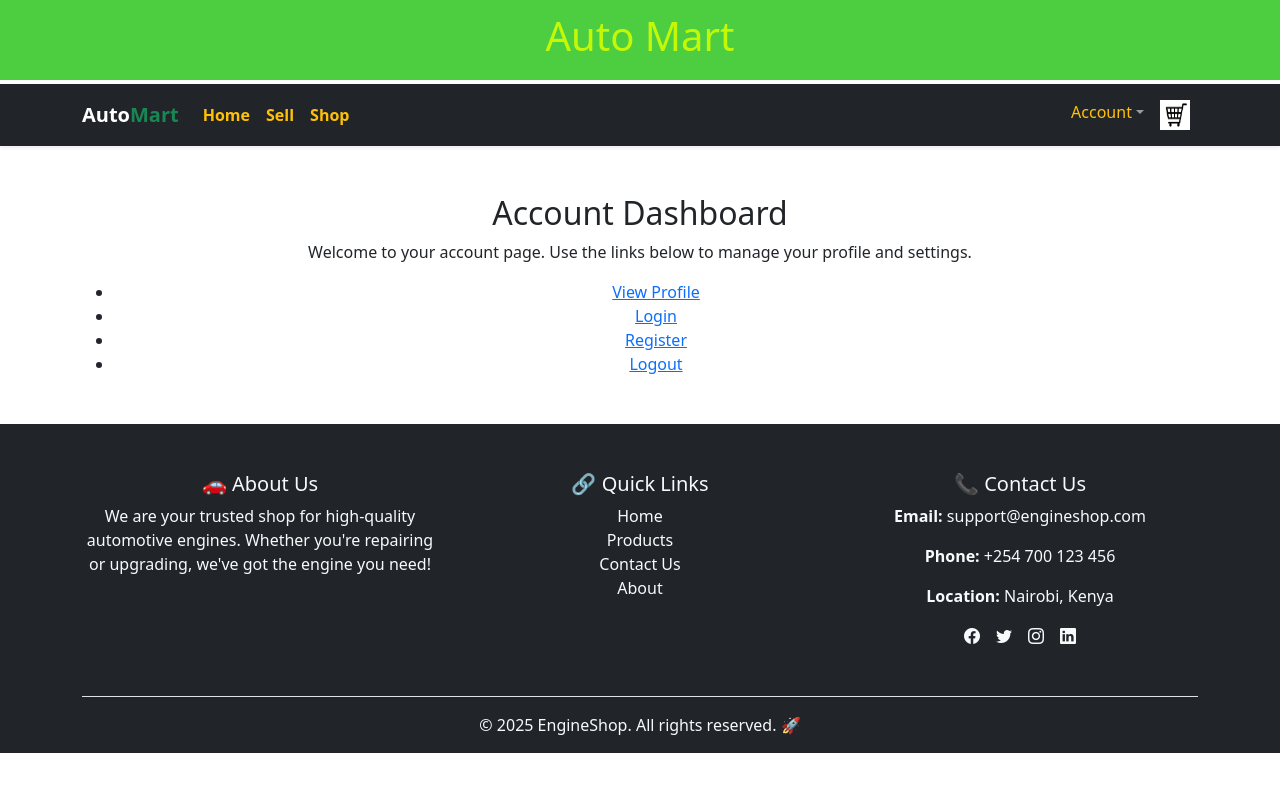
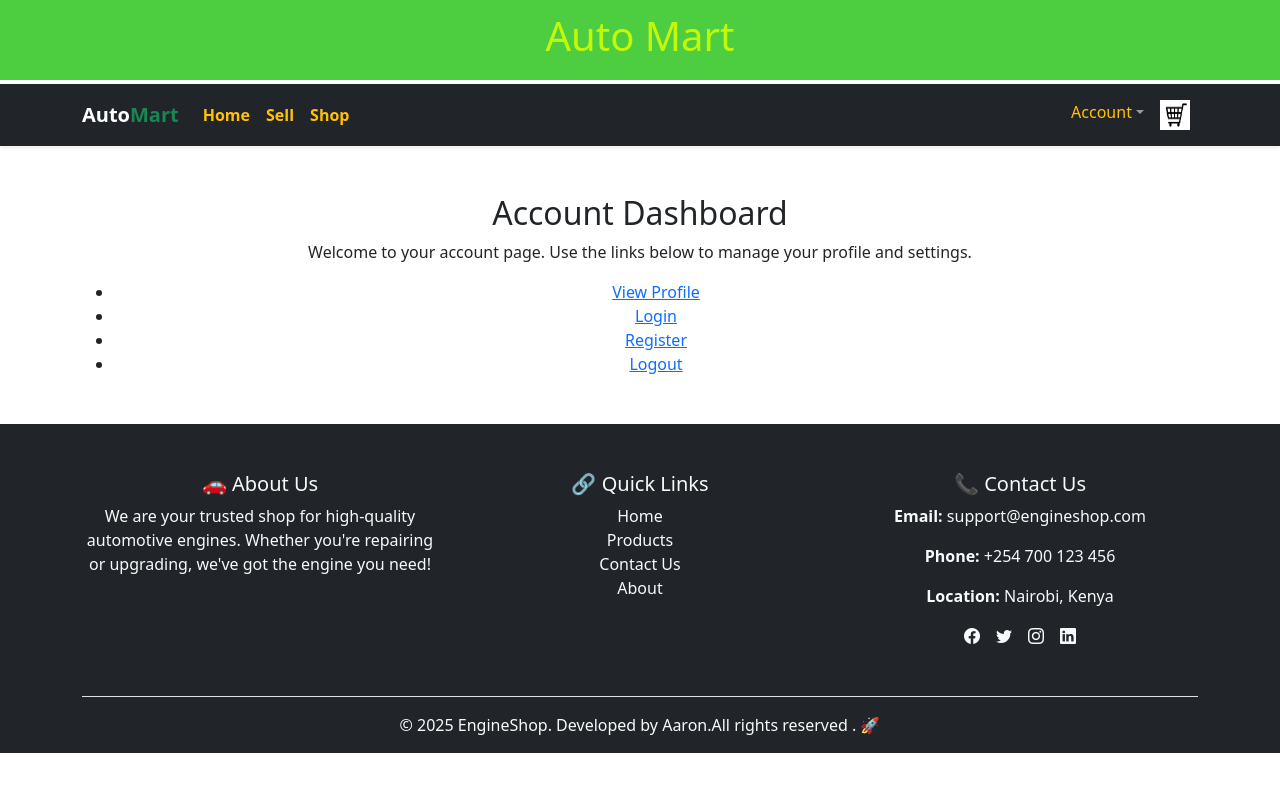
Before and after one commit to madlib-doom/spar-project, a React (Create React App) app: page /account in a window 1280 px wide. Shown: the top 792 px of the page. Built offline with nearby package versions, Linux system fonts and the light colour scheme.

Commit message:
updated code

```diff
--- a/src/components/Footer.jsx
+++ b/src/components/Footer.jsx
@@ -45,7 +45,7 @@
 
         {/* Bottom Bar */}
         <div className="text-center mt-4 border-top pt-3">
-          <p className="mb-0">&copy; {new Date().getFullYear()} EngineShop. All rights reserved. 🚀</p>
+          <p className="mb-0">&copy; {new Date().getFullYear()} EngineShop. Developed by Aaron.All rights reserved . 🚀</p>
         </div>
       </div>
     </footer>
```
